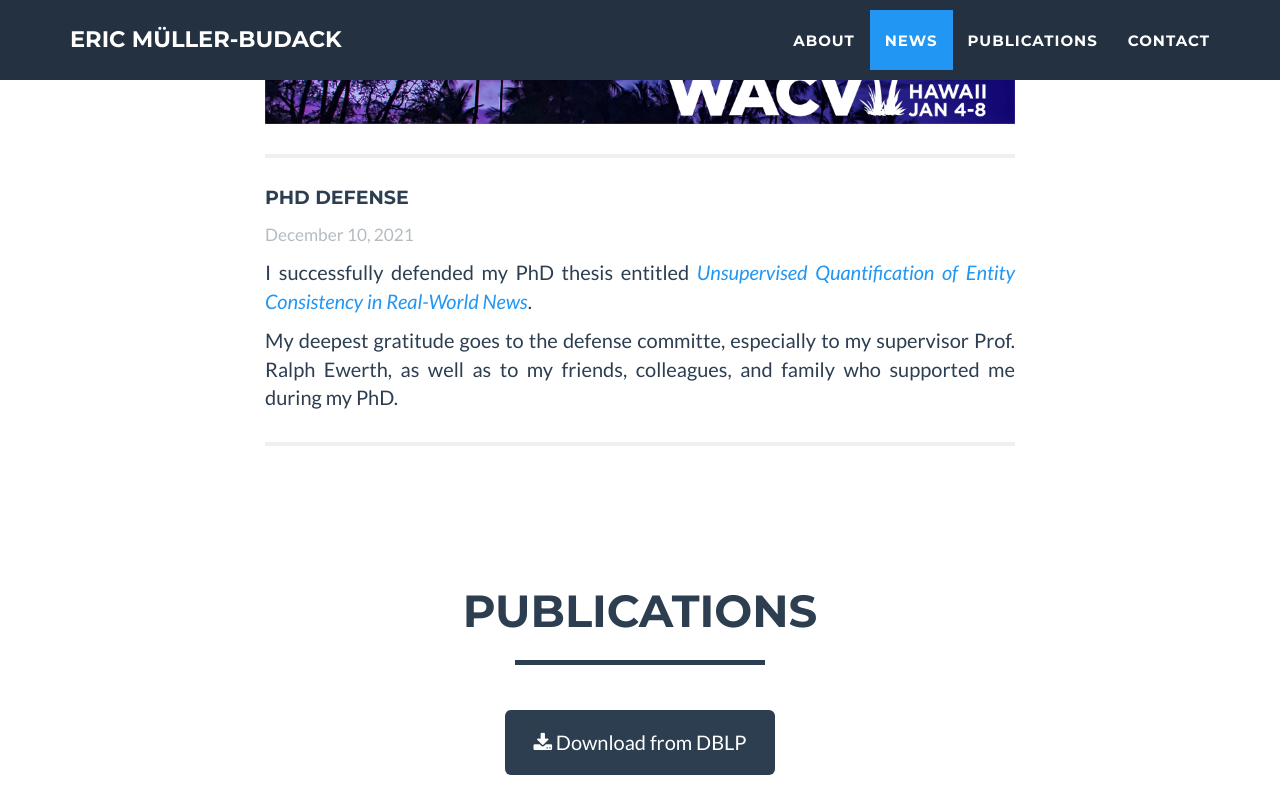
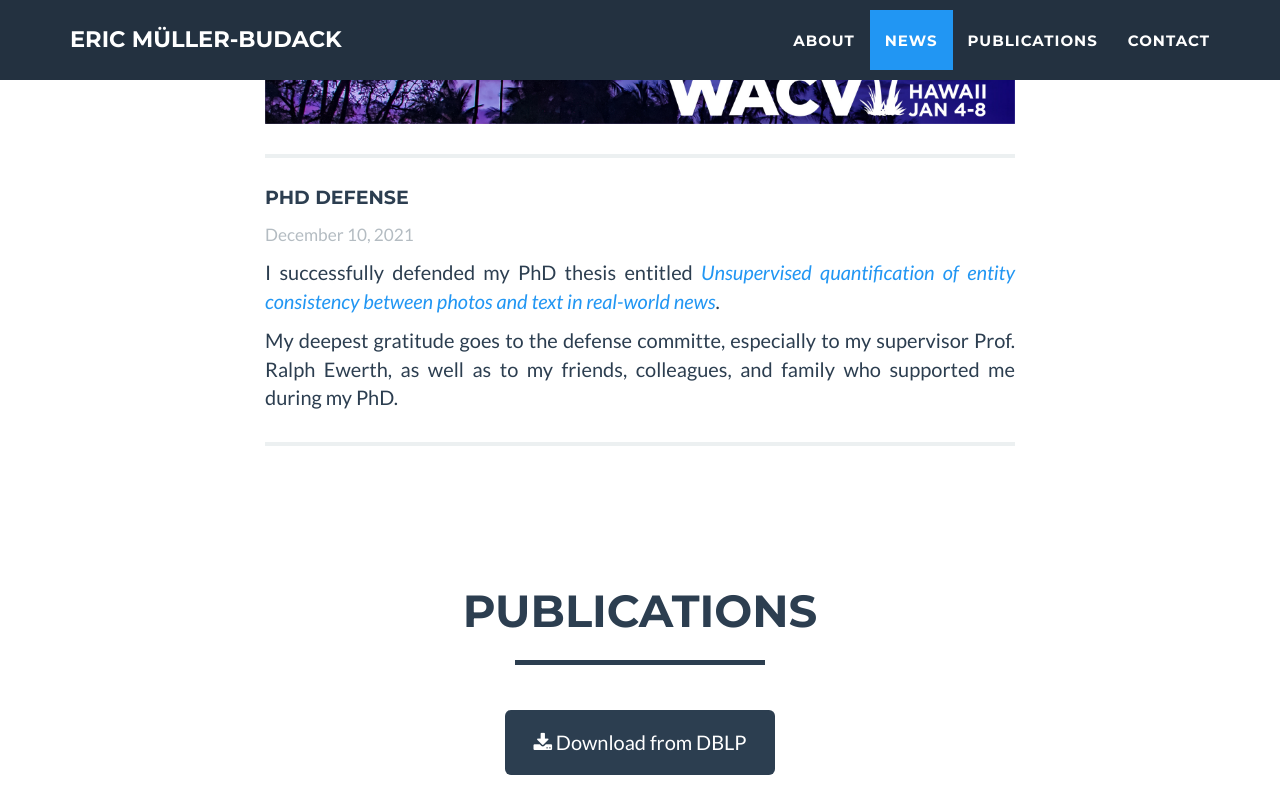
Before and after one commit to e-mb/e-mb.github.io, a Jekyll site: the page built from _posts/2021-12-10-phd_defense.md, in a window 1280 px wide and 900 px high, scrolled down 2578 px, cut to the strip 0-786 px from the top of the window. Built offline with Jekyll 4.4.1, drawn with Linux system fonts in a browser that asks for light colours; our own code applies the rules of GitHub Pages for plain Markdown files.

Commit message:
update news

```diff
--- a/_posts/2021-12-10-phd_defense.md
+++ b/_posts/2021-12-10-phd_defense.md
@@ -3,6 +3,6 @@
 date: 2021-12-10
 ---
 
-I successfully defended my PhD thesis entitled [_Unsupervised Quantification of Entity Consistency in Real-World News_](https://www.repo.uni-hannover.de/handle/123456789/11812).
+I successfully defended my PhD thesis entitled [_Unsupervised quantification of entity consistency between photos and text in real-world news_](https://www.repo.uni-hannover.de/handle/123456789/11812).
 
 My deepest gratitude goes to the defense committe, especially to my supervisor Prof. Ralph Ewerth, as well as to my friends, colleagues, and family who supported me during my PhD.
```
